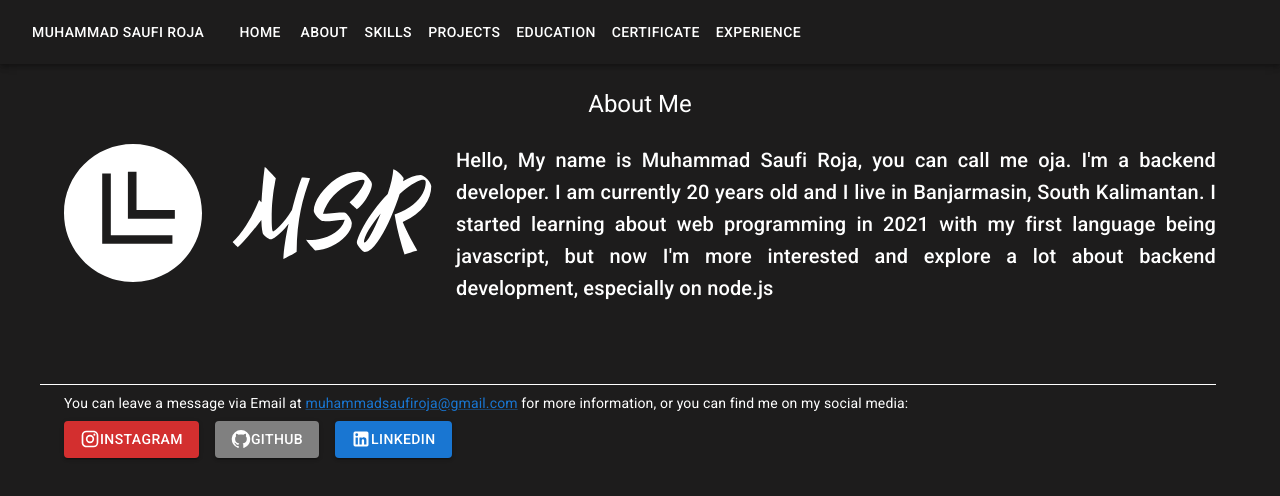
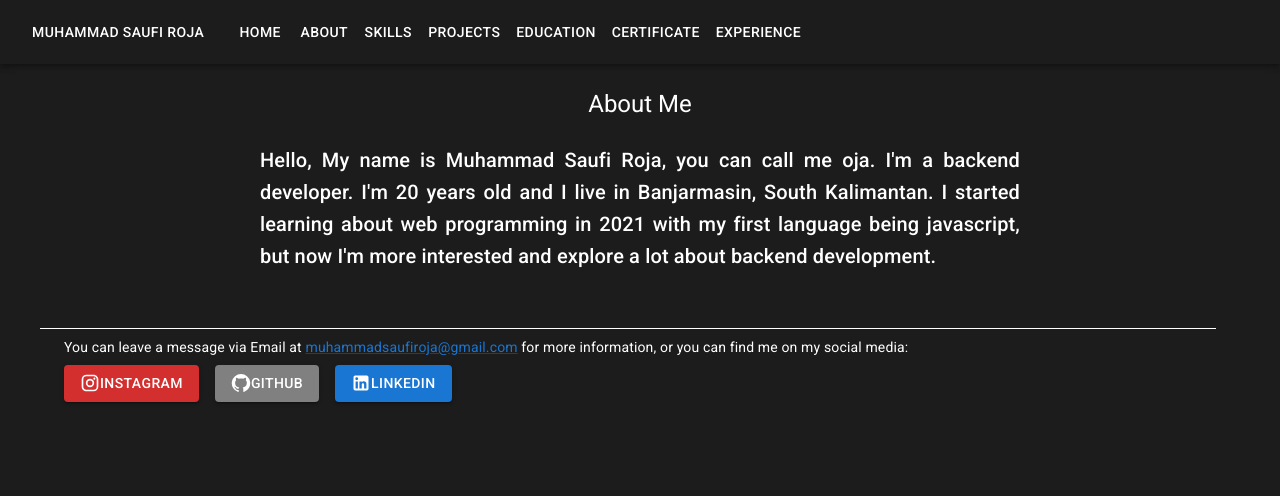
Before and after one commit to saufiroja/portofolio, a React (Create React App) app: page /about in a window 1280 px wide. Shown: the top 496 px of the page. Built offline with nearby package versions, Linux system fonts and the light colour scheme.

Commit message:
change about

```diff
--- a/src/components/About/About.jsx
+++ b/src/components/About/About.jsx
@@ -13,19 +13,21 @@ const About = () => {
             About Me
           </Typography>
         </Box>
-        <Grid container spacing={3} borderBottom={1} paddingBottom={10}>
-          <Grid item xs={12} sm={4} md={4}>
-            <img src={Logo} alt='' />
-          </Grid>
+        <Grid
+          container
+          justifyContent='center'
+          spacing={3}
+          borderBottom={1}
+          paddingBottom={7}
+        >
           <Grid item xs={12} sm={8} md={8}>
             <Box>
               <Typography variant='h6' align='justify'>
                 Hello, My name is Muhammad Saufi Roja, you can call me oja. I'm
-                a backend developer. I am currently 20 years old and I live in
-                Banjarmasin, South Kalimantan. I started learning about web
-                programming in 2021 with my first language being javascript, but
-                now I'm more interested and explore a lot about backend
-                development, especially on node.js
+                a backend developer. I'm 20 years old and I live in Banjarmasin,
+                South Kalimantan. I started learning about web programming in
+                2021 with my first language being javascript, but now I'm more
+                interested and explore a lot about backend development.
               </Typography>
             </Box>
           </Grid>
```
